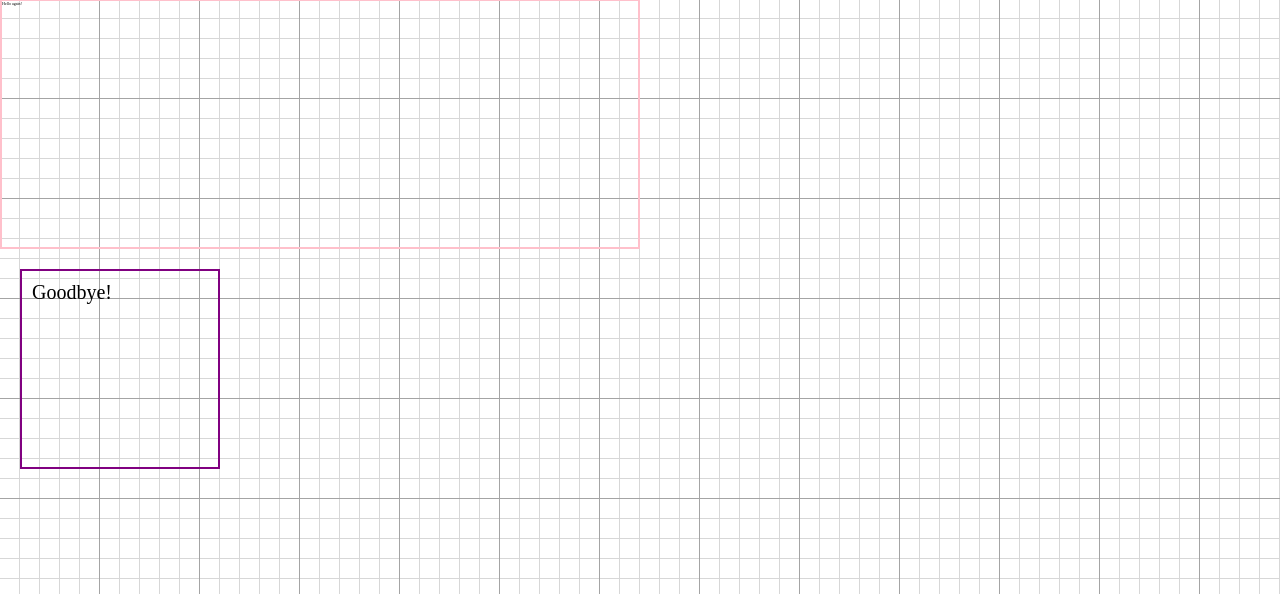
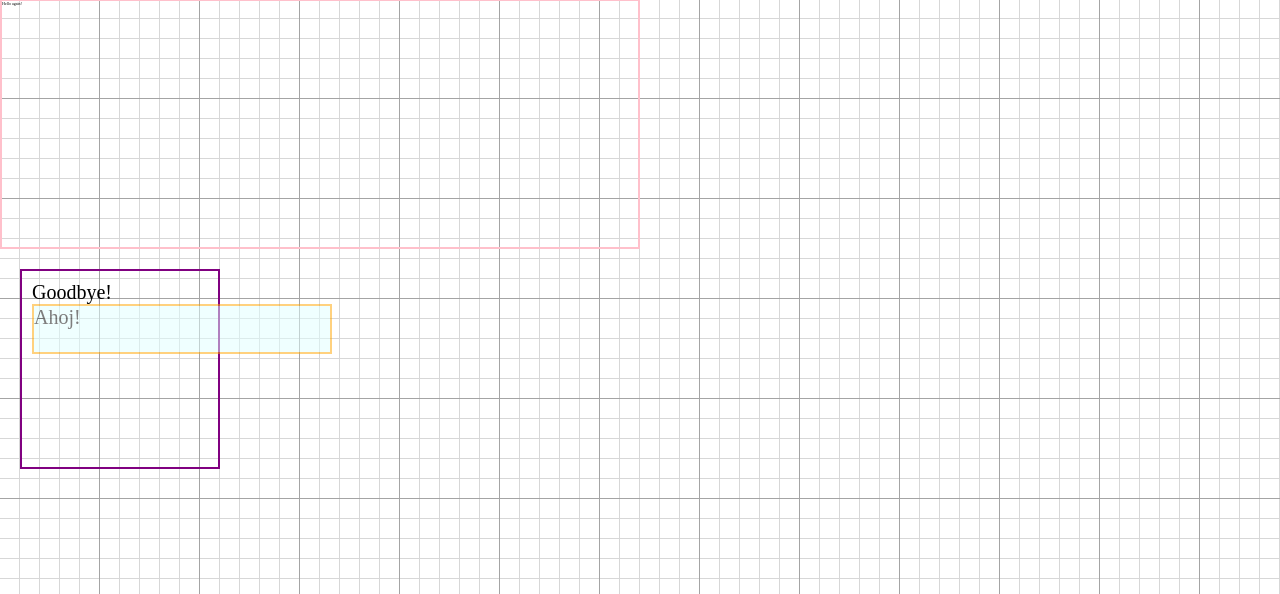
Before and after one commit to melissa2527/codingbootcamp-exercises, a PHP site: page /css-positioning.html in a window 1280 px wide. Shown: the part 101-695 px from the top of the page. Run offline with PHP 8.4, Linux system fonts and the light colour scheme.

Commit message:
adding positions

```diff
--- a/day4-css-positioning/css-positioning.css
+++ b/day4-css-positioning/css-positioning.css
@@ -28,3 +28,10 @@ div {
     margin: 1em;
     padding: 0.5em;
 }
+.four {
+    border: 2px solid orange;
+    width: 300px;
+    height: 50px;
+    background-color: lightcyan;
+    opacity: 0.5;
+}
--- a/day4-css-positioning/css-positioning.html
+++ b/day4-css-positioning/css-positioning.html
@@ -10,7 +10,8 @@
     <div class="one">Hello World!
     </div>
     <div class="two">Hello again!</div>
-    <div class="three">Goodbye!</div>
-
+    <div class="three">Goodbye!
+        <div class="four">Ahoj!</div>
+    </div>
 </body>
 </html>
```
